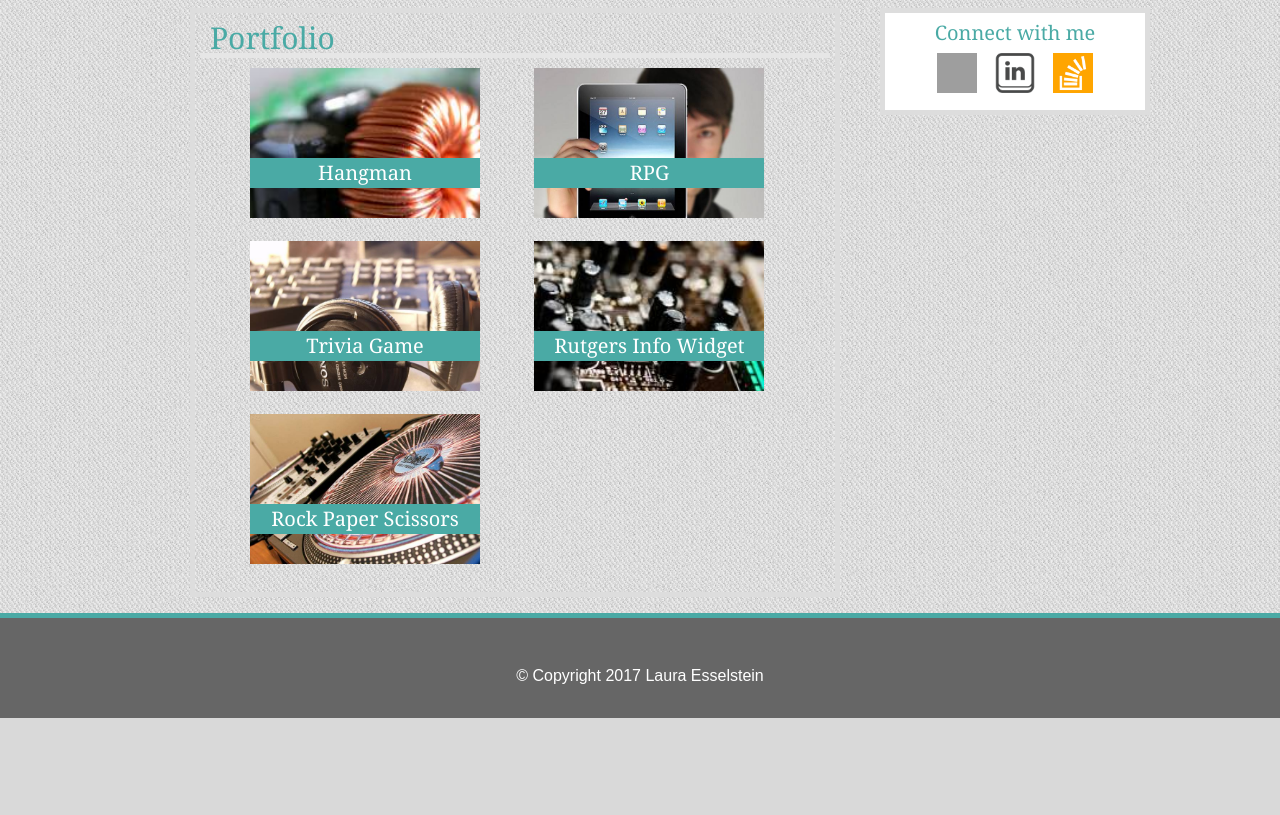
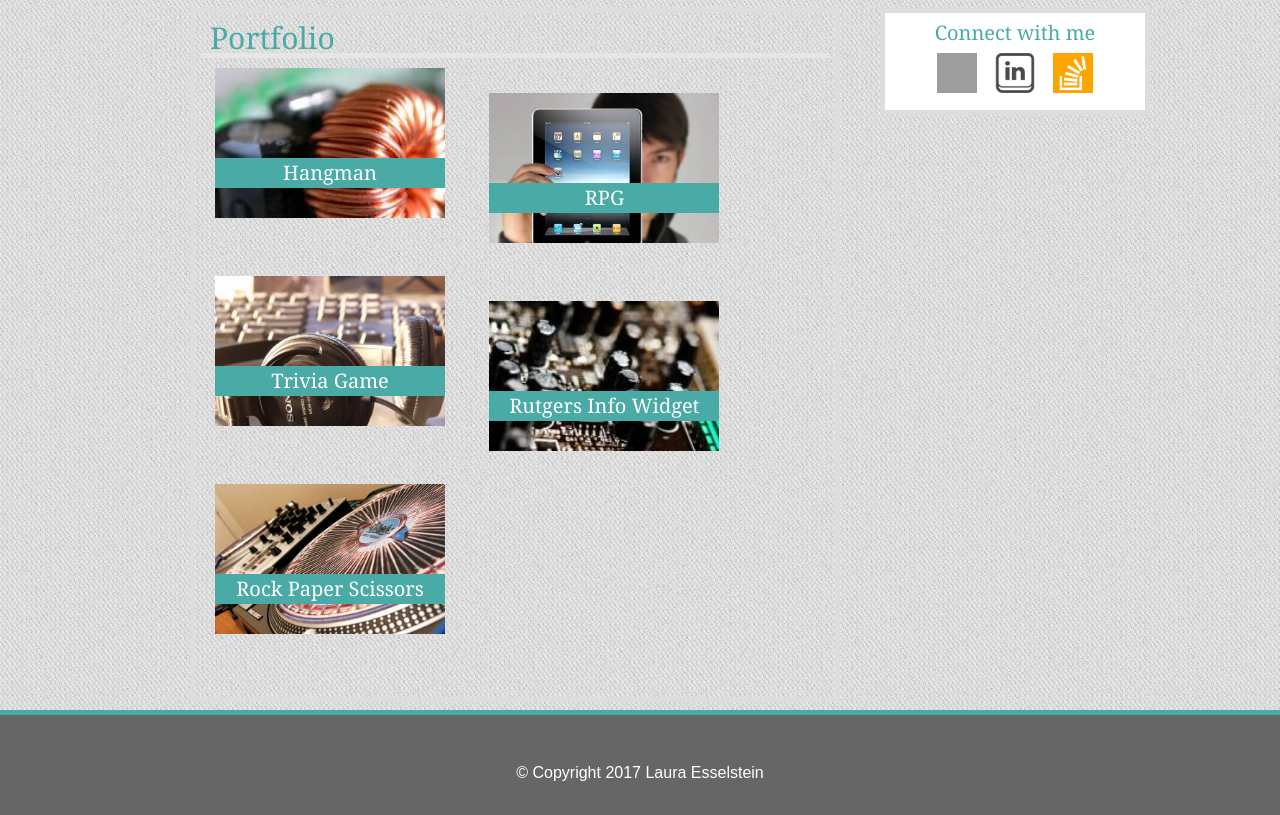
Before and after one commit to Rosieknight/Basic-Portfolio, a PHP site: page /portfolio.html in a window 1280 px wide. Shown: the part 82-897 px from the top of the page. Before the commit the page ends 800 px from the top, so only its background shows below. Run offline with PHP 8.4, Linux system fonts and the light colour scheme; grey boxes are pictures that could not be loaded.

Commit message:
Minor code tweak.

```diff
--- a/assets/css/style.css
+++ b/assets/css/style.css
@@ -128,10 +128,7 @@ li a{
 	width:300px;
 	margin: 10px 5px;
 	margin-bottom: 5px;
-	padding-top:10px;
-	padding-right: 10px;
-	padding-bottom: 5px;
-	padding-left: 5px;
+	padding: 10px 10px 5px 5px;
 }
 
 .sidebar{
@@ -237,10 +234,7 @@ form{
 .left{
 	width: 230px;
 	height: 150px;
-	margin-top:10px;
-	margin-right: 25px;
-	margin-left: 50px;
-	margin-bottom: 15px;
+	margin:10px 25px 50px 15px;
 	background-size: cover;
 	display: inline-block;
 	position: relative;
@@ -250,10 +244,7 @@ form{
 .right{
 	width: 230px;
 	height: 150px;
-	margin-top:10px;
-	margin-right: 50px;
-	margin-left: 25px;
-	margin-bottom: 15px;
+	margin:10px 50px 25px 15px;
 	background-size: cover;
 	display: inline-block;
 	position: relative;
```
